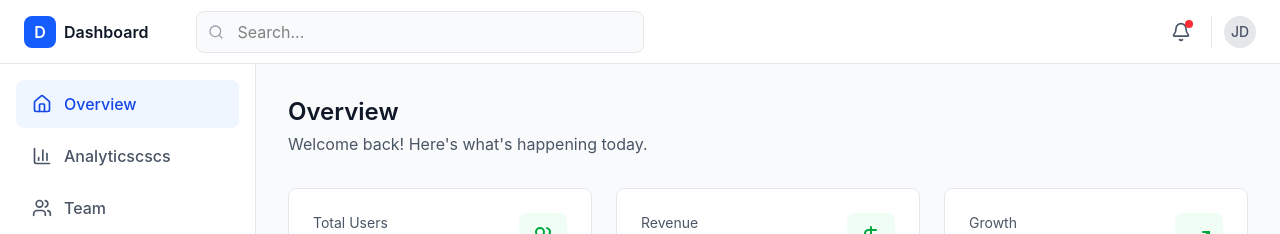
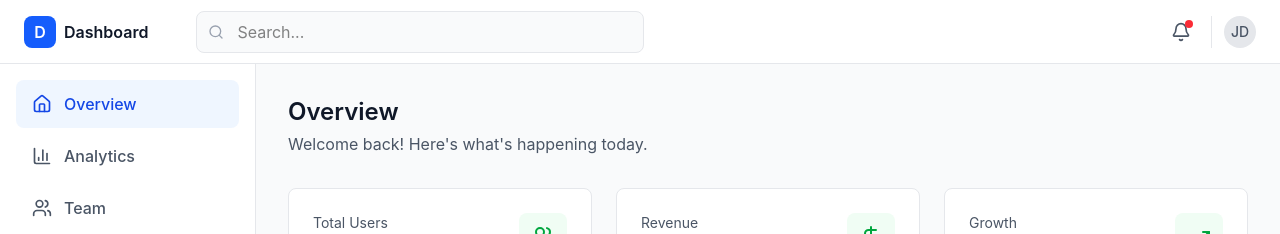
Before and after one commit to inuinuhikaru0802-glitch/figma-aws-learning, a React (Vite) app in the folder app/: page / in a window 1280 px wide. Shown: the top 234 px of the page. Built offline with nearby package versions, Linux system fonts and the light colour scheme.

Commit message:
誤字修正

```diff
--- a/app/src/app/components/Sidebar.tsx
+++ b/app/src/app/components/Sidebar.tsx
@@ -3,7 +3,7 @@ import { BarChart3, Home, Users, Settings, FileText, Calendar } from 'lucide-rea
 export function Sidebar() {
   const menuItems = [
     { icon: Home, label: 'Overview', active: true },
-    { icon: BarChart3, label: 'Analyticscscs', active: false },
+    { icon: BarChart3, label: 'Analytics', active: false },
     { icon: Users, label: 'Team', active: false },
     { icon: FileText, label: 'Documents', active: false },
     { icon: Calendar, label: 'Calendar', active: false },
```
